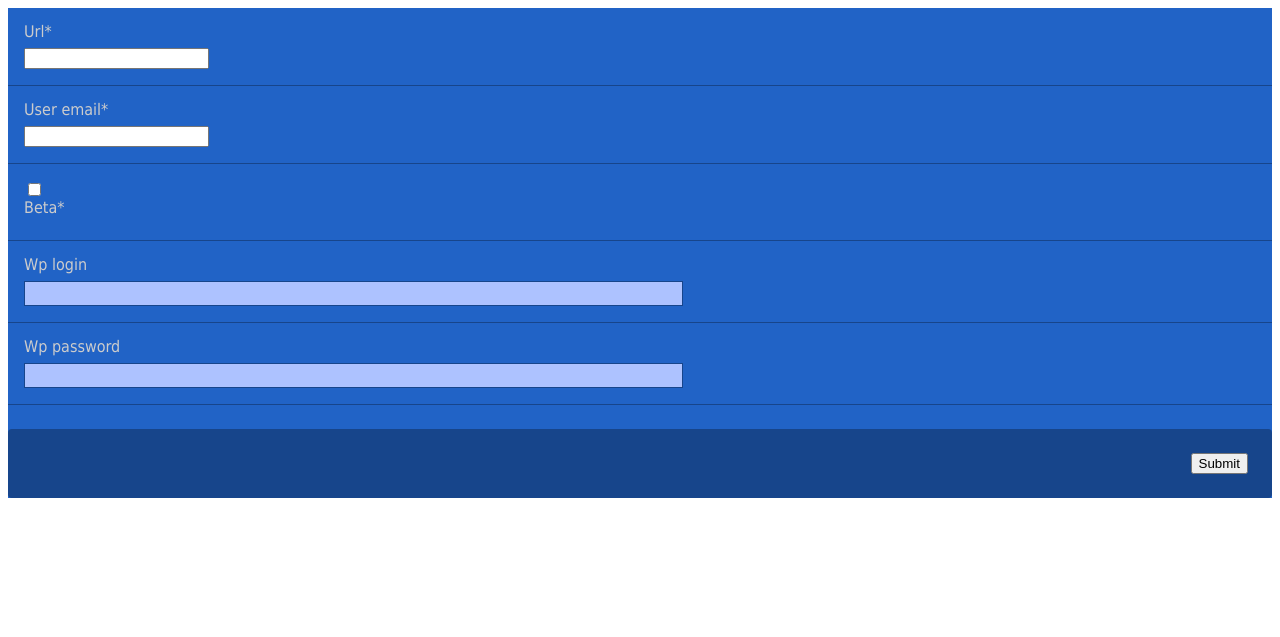
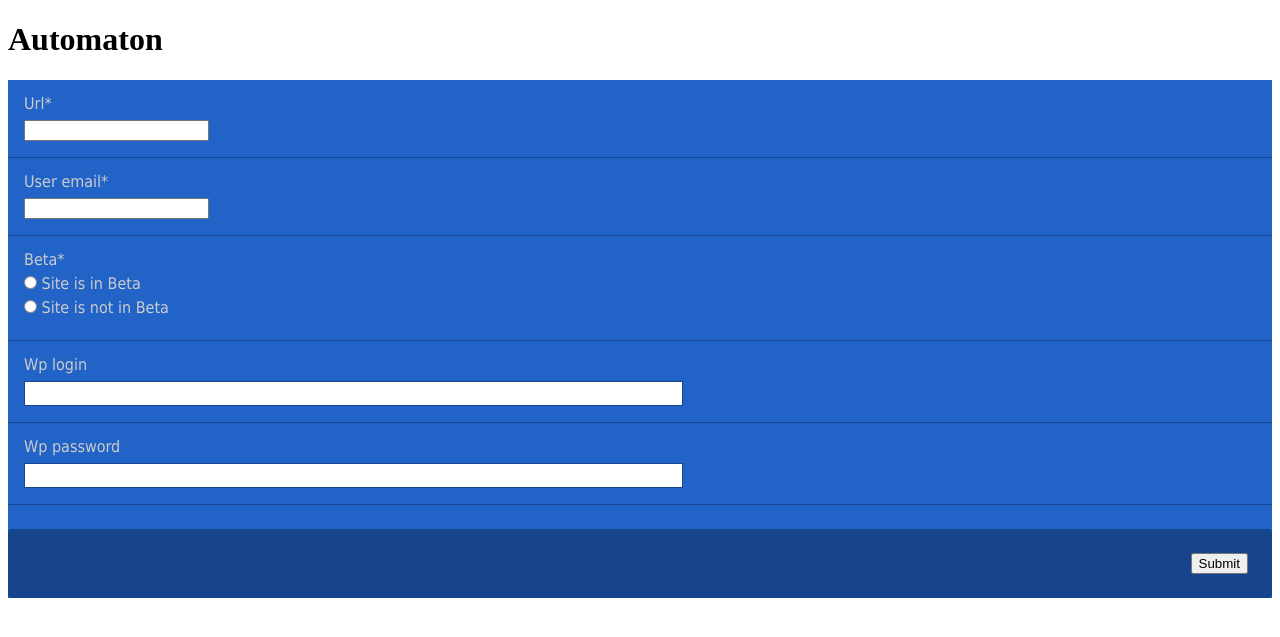
Before and after one commit to GaleDragon/automaton, a Django app: page /runner/start in a window 1280 px wide. Shown: the top 637 px of the page. Run offline with Django 3.2, Linux system fonts and the light colour scheme; a user stored in the database is signed in; some libraries are stand-ins or nearby versions.

Commit message:
radio buttons, misc css changes

```diff
--- a/automaton/runner/forms.py
+++ b/automaton/runner/forms.py
@@ -51,7 +51,7 @@ class TestSuiteInitForm(forms.Form):
 
     url = forms.URLField()
     user_email = forms.EmailField()
-    beta = forms.BooleanField()
+    beta = forms.ChoiceField(widget=forms.RadioSelect(), choices=(('betaTrue', 'Site is in Beta'),('betaFalse', 'Site is not in Beta')))
     wp_login = forms.CharField(required=False)
     wp_password = forms.CharField(required=False, widget=forms.PasswordInput())
 
--- a/automaton/runner/static/css/custom.uni-form.css
+++ b/automaton/runner/static/css/custom.uni-form.css
@@ -67,7 +67,7 @@
         .uniForm label small{ font-size: .75em; color: #777; }
 
       .uniForm .textInput,
-      .uniForm textarea    { padding: 4px 2px; border: 1px solid #17458B; background: #ADC2FF; color: #000000; }
+      .uniForm textarea    { padding: 4px 2px; border: 1px solid #17458B; background: #FFFFFF; color: #000000; }
       .uniForm textarea    { height: 12em; }
       .uniForm .textInput:focused,
       .uniForm textarea:focused{ border-color: #fff; }
--- a/automaton/runner/templates/runner.html
+++ b/automaton/runner/templates/runner.html
@@ -2,5 +2,6 @@
 {% load crispy_forms_tags %}
 
 {% block body %}
+	<h1>Automaton</h1>
     {% crispy runner_form %}
 {% endblock %}
```
